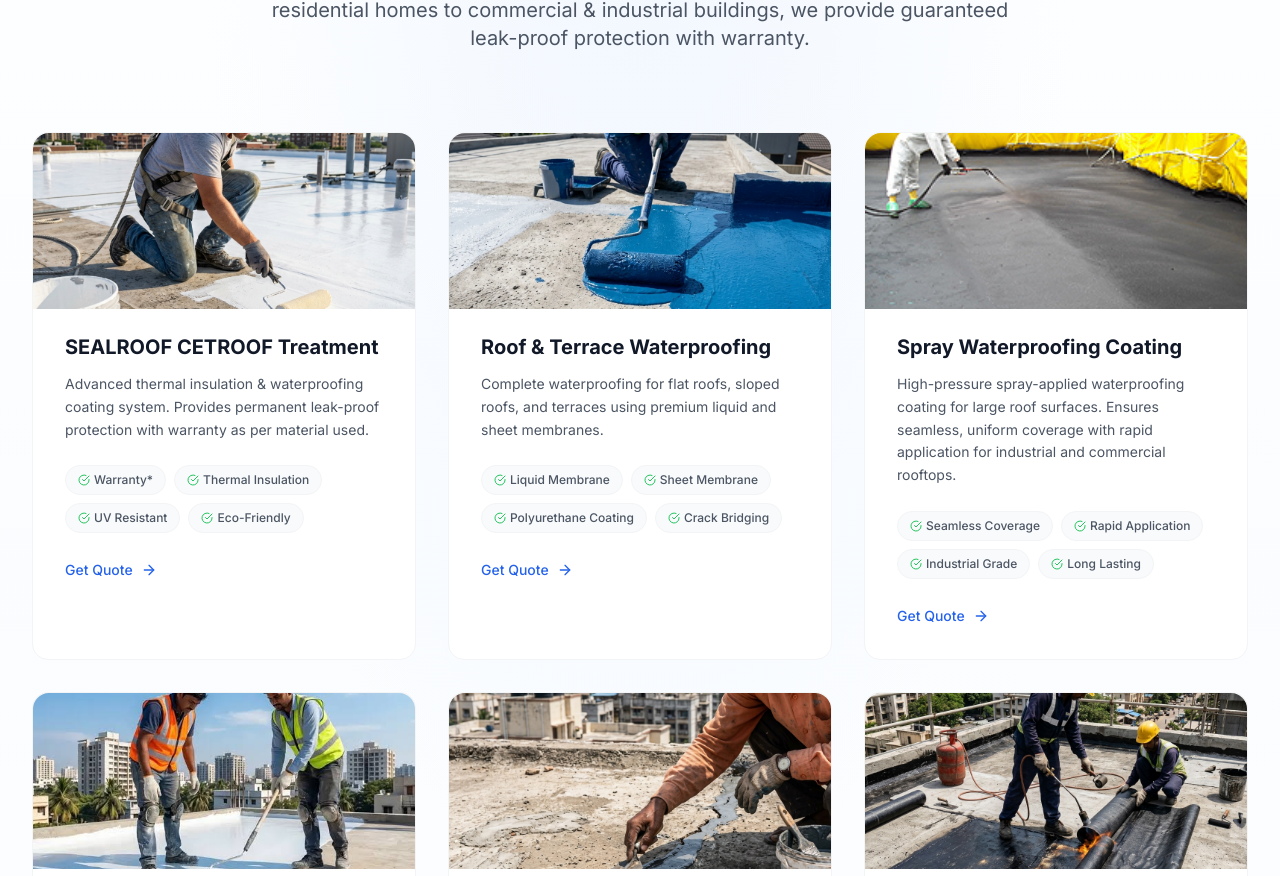
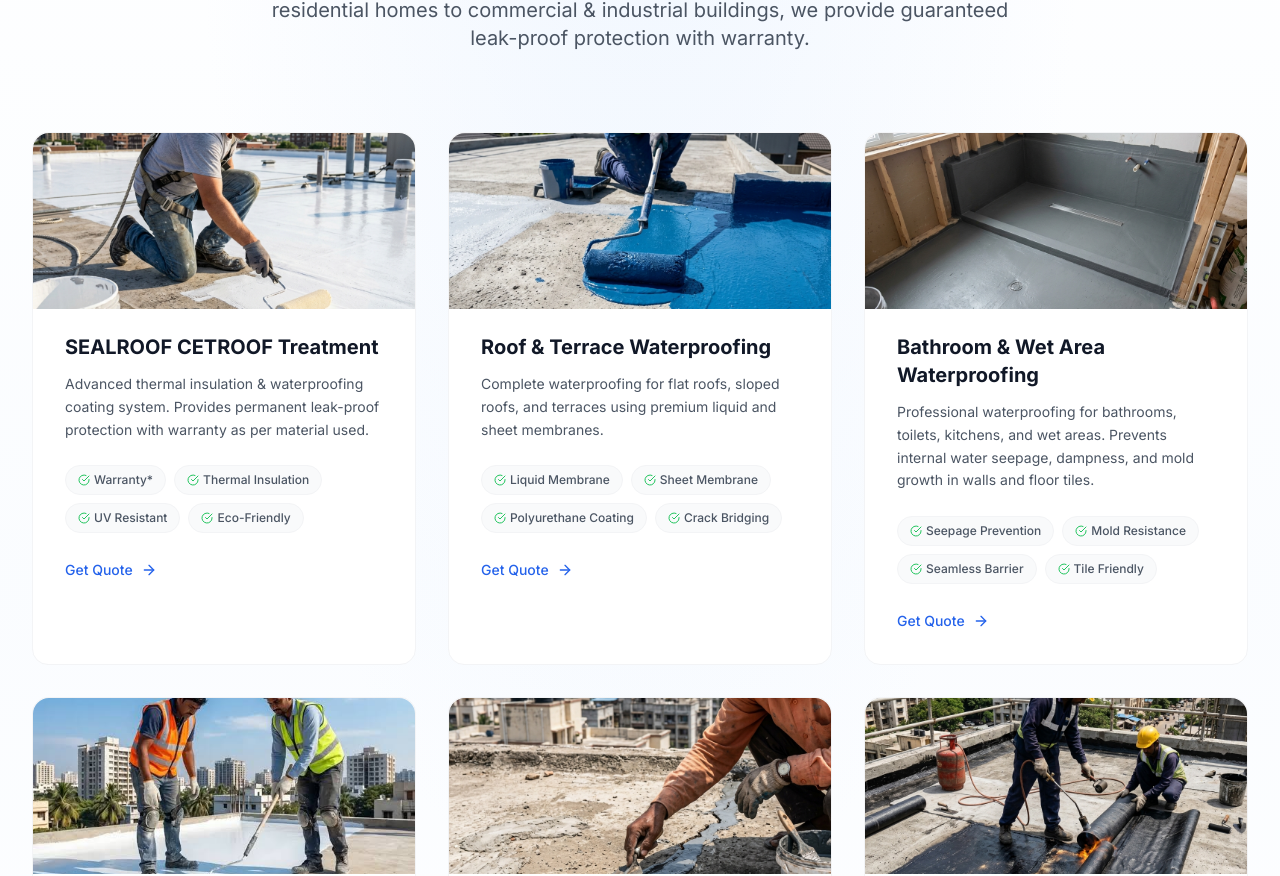
Before and after one commit to rehantanwar325-prog/-CENTRAL-INDIA-WATERPROOFING, a Next.js app: page / in a window 1280 px wide. Shown: the part 1128-2004 px from the top of the page. Built offline with nearby package versions, Linux system fonts and the light colour scheme.

Commit message:
Replace Spray Waterproofing with Bathroom & Wet Area Waterproofing

```diff
--- a/src/app/layout.tsx
+++ b/src/app/layout.tsx
@@ -28,7 +28,7 @@ export const metadata: Metadata = {
     'roof waterproofing India',
     'best roof waterproofing agency India',
     'waterproofing agency Central India',
-    'spray waterproofing coating',
+    'bathroom waterproofing services',
     'membrane sheet waterproofing',
     'roof crack repair',
     'roller applied roof coating',
@@ -168,7 +168,7 @@ function JsonLd() {
           itemListElement: [
             { '@type': 'Offer', itemOffered: { '@type': 'Service', name: 'SEALROOF CETROOF Treatment', description: 'Advanced thermal insulation & waterproofing coating system with warranty.' } },
             { '@type': 'Offer', itemOffered: { '@type': 'Service', name: 'Roof & Terrace Waterproofing', description: 'Complete waterproofing for flat roofs, sloped roofs, and terraces.' } },
-            { '@type': 'Offer', itemOffered: { '@type': 'Service', name: 'Spray Waterproofing Coating', description: 'High-pressure spray-applied waterproofing coating for large roof surfaces.' } },
+            { '@type': 'Offer', itemOffered: { '@type': 'Service', name: 'Bathroom & Wet Area Waterproofing', description: 'Professional waterproofing for bathrooms, toilets, kitchens, and wet areas.' } },
             { '@type': 'Offer', itemOffered: { '@type': 'Service', name: 'Roller Applied Roof Coating', description: 'Professional roller-applied white waterproofing coating for flat rooftops.' } },
             { '@type': 'Offer', itemOffered: { '@type': 'Service', name: 'Roof Crack Repair Treatment', description: 'Expert crack filling and sealing on concrete rooftops.' } },
             { '@type': 'Offer', itemOffered: { '@type': 'Service', name: 'Membrane Sheet Waterproofing', description: 'APP/SBS bituminous waterproofing membrane sheets installation.' } },
@@ -240,7 +240,7 @@ function JsonLd() {
           {
             '@type': 'Question',
             name: 'What waterproofing services do you offer in Nagpur, Akola and Chandrapur?',
-            acceptedAnswer: { '@type': 'Answer', text: 'We offer SEALROOF CETROOF Treatment, Roof & Terrace Waterproofing, Spray Waterproofing Coating, Roller Applied Roof Coating, Roof Crack Repair Treatment, and Membrane Sheet Waterproofing across Nagpur, Akola, and Chandrapur.' },
+            acceptedAnswer: { '@type': 'Answer', text: 'We offer SEALROOF CETROOF Treatment, Roof & Terrace Waterproofing, Bathroom & Wet Area Waterproofing, Roller Applied Roof Coating, Roof Crack Repair Treatment, and Membrane Sheet Waterproofing across Nagpur, Akola, and Chandrapur.' },
           },
           {
             '@type': 'Question',
--- a/src/components/Contact.tsx
+++ b/src/components/Contact.tsx
@@ -61,7 +61,7 @@ export default function Contact() {
   const services = [
     'SEALROOF CETROOF Treatment',
     'Roof & Terrace Waterproofing',
-    'Spray Waterproofing Coating',
+    'Bathroom & Wet Area Waterproofing',
     'Roller Applied Roof Coating',
     'Roof Crack Repair Treatment',
     'Membrane Sheet Waterproofing',
--- a/src/components/Footer.tsx
+++ b/src/components/Footer.tsx
@@ -15,7 +15,7 @@ export default function Footer() {
   const services = [
     'SEALROOF CETROOF Treatment',
     'Roof & Terrace Waterproofing',
-    'Spray Waterproofing Coating',
+    'Bathroom & Wet Area Waterproofing',
     'Roller Applied Roof Coating',
     'Roof Crack Repair Treatment',
     'Membrane Sheet Waterproofing',
--- a/src/components/Services.tsx
+++ b/src/components/Services.tsx
@@ -19,10 +19,10 @@ const services = [
     gradient: 'from-emerald-500 to-green-500',
   },
   {
-    img: '/images/services/spray_coating.png',
-    title: 'Spray Waterproofing Coating',
-    description: 'High-pressure spray-applied waterproofing coating for large roof surfaces. Ensures seamless, uniform coverage with rapid application for industrial and commercial rooftops.',
-    features: ['Seamless Coverage', 'Rapid Application', 'Industrial Grade', 'Long Lasting'],
+    img: '/images/services/bathroom.png',
+    title: 'Bathroom & Wet Area Waterproofing',
+    description: 'Professional waterproofing for bathrooms, toilets, kitchens, and wet areas. Prevents internal water seepage, dampness, and mold growth in walls and floor tiles.',
+    features: ['Seepage Prevention', 'Mold Resistance', 'Seamless Barrier', 'Tile Friendly'],
     gradient: 'from-amber-500 to-orange-500',
   },
   {
```
